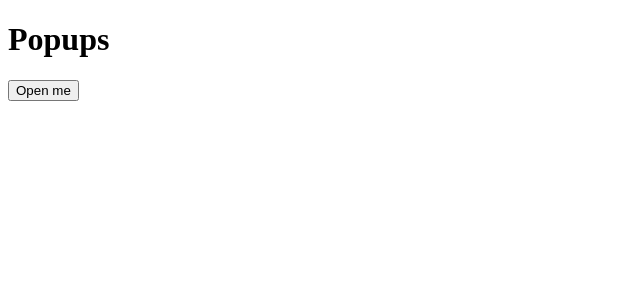
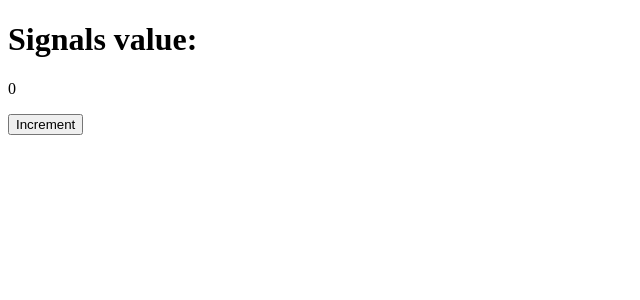
Before and after one commit to willnguyen1312/react-pro, a React (Vite) app: page / in a window 1280 px wide. Shown: the top 300 px of the page, without its empty margins (0-640 px from the left). Built offline with nearby package versions, Linux system fonts and the light colour scheme.

Commit message:
Cool signals 🚦

```diff
--- a/src/Signals.tsx
+++ b/src/Signals.tsx
@@ -29,7 +29,7 @@ function Counter() {
 
 const showSignal = signal(true);
 
-export default function App() {
+export function Nested() {
   console.log("App rendered");
 
   return (
@@ -50,3 +50,23 @@ export default function App() {
     </div>
   );
 }
+
+const countSignal = signal(0);
+
+export default function App() {
+  console.log("App rendered");
+  return (
+    <div>
+      <h1>Signals value: </h1>
+      <p>{countSignal}</p>
+
+      <button
+        onClick={() => {
+          countSignal.value += 1;
+        }}
+      >
+        Increment
+      </button>
+    </div>
+  );
+}
--- a/src/main.tsx
+++ b/src/main.tsx
@@ -1,7 +1,7 @@
 import ReactDOM from "react-dom/client";
 import "virtual:uno.css";
 
-import App from "./components/Popups";
+import App from "./Signals";
 
 const rootElement = document.getElementById("root") as HTMLElement;
 
```
